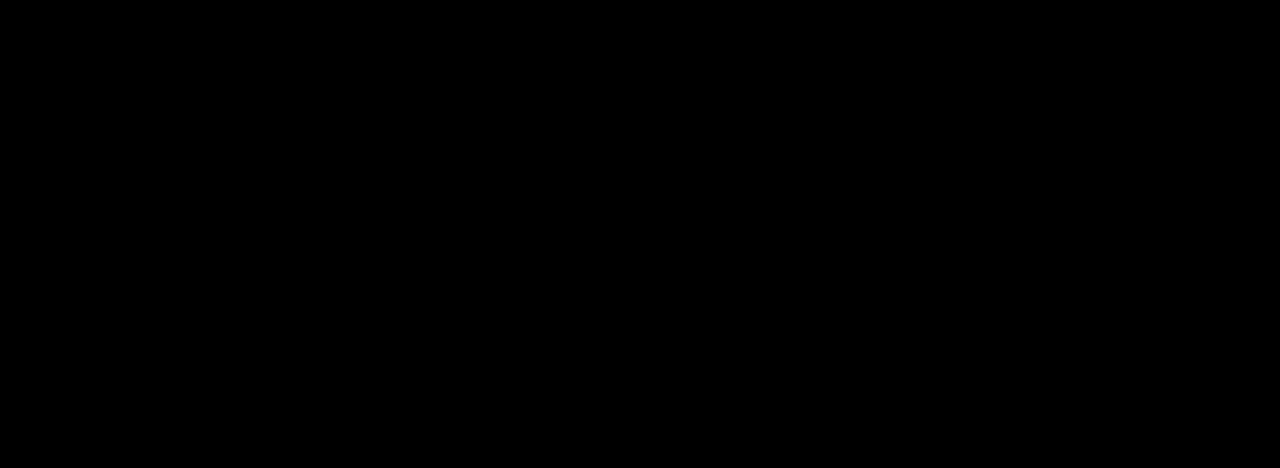
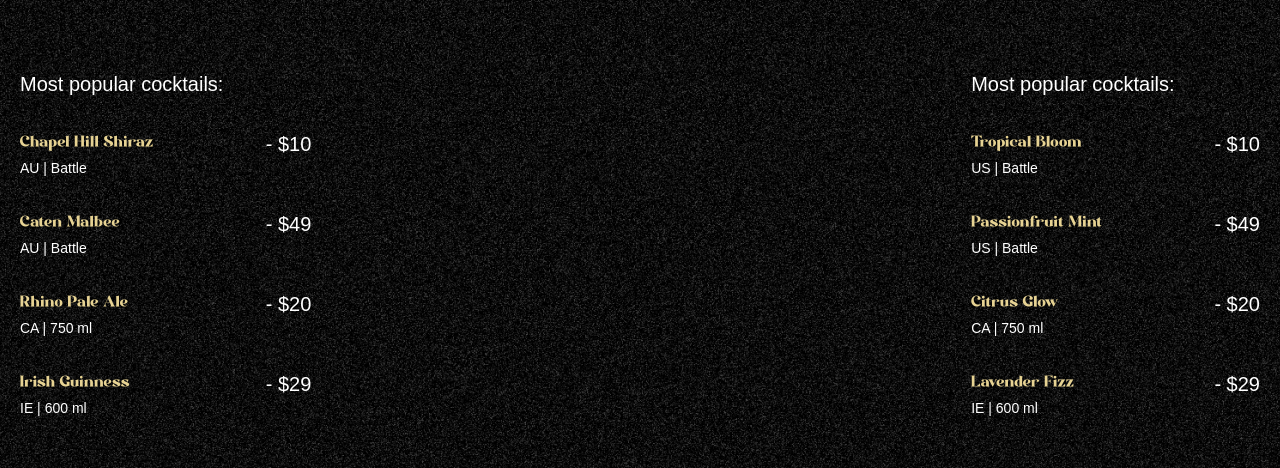
Before and after one commit to AlanNapieralski/gsap_cocktails, a Vue app: page / in a window 1280 px wide. Shown: the part 890-1358 px from the top of the page. Built offline with nearby package versions, Linux system fonts and the light colour scheme; a web font is replaced by a local one.

Commit message:
Implement Cocktails

```diff
--- a/src/App.vue
+++ b/src/App.vue
@@ -3,15 +3,15 @@
 import { gsap } from 'gsap'
 import Navbar from './components/Navbar.vue'
 import Hero from './components/Hero.vue'
+import Cocktails from './components/Cocktails.vue'
 
 gsap.registerPlugin(ScrollTrigger, SplitText)
-
 </script>
 
 <template>
 <main>
     <Navbar />
     <Hero />
-    <div class="h-dvh bg-black"></div>
+    <Cocktails />
 </main>
 </template>
--- /dev/null
+++ b/src/components/Cocktails.vue
@@ -0,0 +1,64 @@
+<script setup lang="ts">
+    import { cocktailLists } from '../../constants'
+    import { mockTailLists } from '../../constants'
+    import gsap from 'gsap';
+    import { onMounted } from 'vue';
+
+
+    onMounted(() => {
+        const parallaxTimeline = gsap.timeline({
+            scrollTrigger: {
+                trigger: '#cocktails',
+                start: 'top 30%',
+                end: 'bottom 80%',
+                scrub: true,
+            }
+        })
+
+        parallaxTimeline.from('#c-left-leaf', {
+            x: -100,
+            y: 100,
+        })
+            .from('#c-right-leaf', {
+            x: 100,
+            y: 100,
+        })
+    })
+</script>
+
+<template>
+    <section id="cocktails" class="noisy">
+        <img src="/images/cocktail-left-leaf.png" alt="l-leaf" id="c-left-leaf" />
+        <img src="/images/cocktail-right-leaf.png" alt="r-leaf" id="c-right-leaf" />
+
+        <div class="list">
+            <div class="popular">
+                <h2>Most popular cocktails:</h2>
+
+                <ul>
+                    <li v-for="{ name, country, detail, price } in cocktailLists" :key="name">
+                        <div class="md:me-28">
+                            <h3>{{ name }}</h3>
+                            <p>{{ country }} | {{ detail }}</p>
+                        </div>
+                        <span>- {{ price }}</span>
+                    </li>
+                </ul>
+            </div>
+            <div class="loved">
+                <h2>Most popular cocktails:</h2>
+
+                <ul>
+                    <li v-for="{ name, country, detail, price } in mockTailLists" :key="name">
+                        <div class="md:me-28">
+                            <h3>{{ name }}</h3>
+                            <p>{{ country }} | {{ detail }}</p>
+                        </div>
+                        <span>- {{ price }}</span>
+                    </li>
+                </ul>
+            </div>
+        </div>
+    </section>
+
+</template>
```
